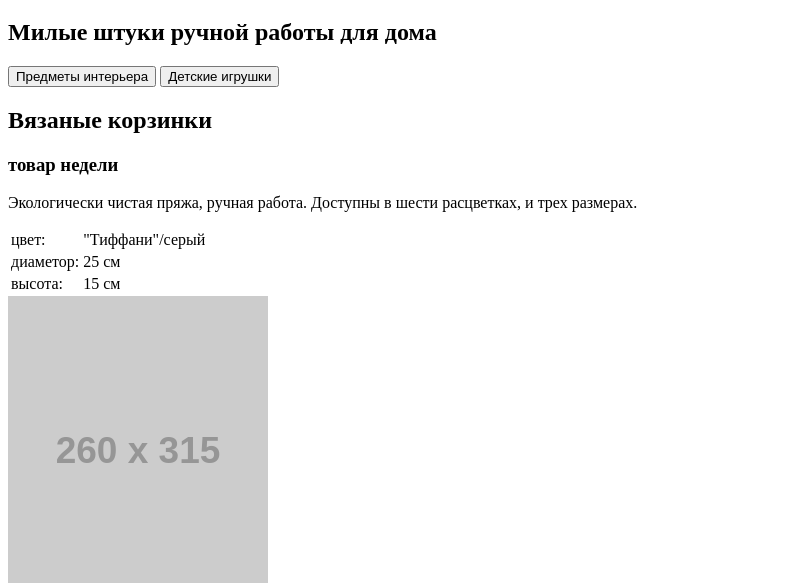
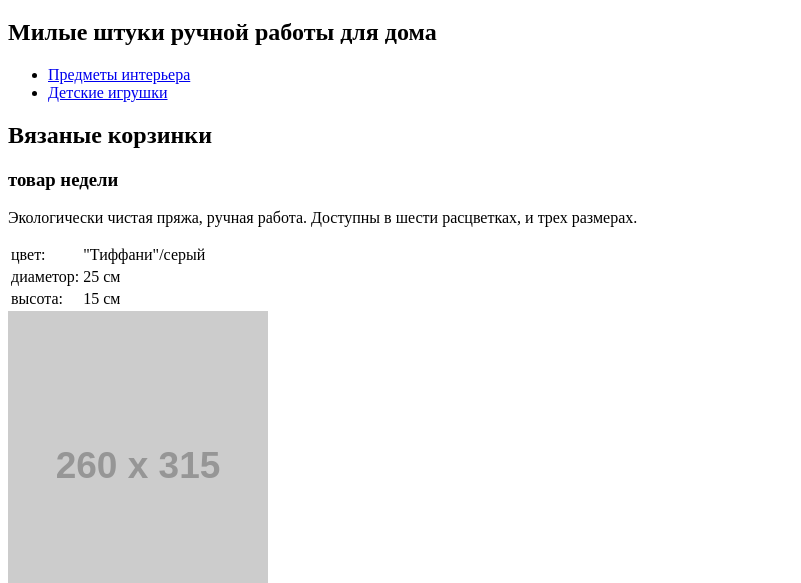
Before and after one commit to GreeneTM/677469-mishka-16, a website: page source/index.html in a window 1280 px wide. Shown: the part 217-800 px from the top of the page, without its empty margins (0-801 px from the left). Drawn offline with Linux system fonts and the light colour scheme; placeholder pictures from the web are drawn by us.

Commit message:
изменяет конпки на ссылки и добовляет их в список

```diff
--- a/source/index.html
+++ b/source/index.html
@@ -34,9 +34,15 @@
     <main class="page-main">
         <h1 class="visually-hidden">Mishka Интернет-магазин игрушек ручной работы</h1>
         <section class="tagline">
-          <h2 class="tagline__titel">Милые штуки ручной работы для дома</h2>
-          <button class="tagline__botton tagline__botton--interior" type="button">Предметы интерьера</button>
-          <button class="tagline__botton tagline__botton--toys" type="button">Детские игрушки</button>
+          <h2 class="tagline__title">Милые штуки ручной работы для дома</h2>
+          <ul class="tagline__list">
+            <li class="tagline__item">
+              <a href="#" class="tagline__link tagline__link--interior">Предметы интерьера</a>
+            </li>
+            <li class="tagline__item">
+              <a href="#" class="tagline__link tagline__link--toys">Детские игрушки</a>
+            </li>
+          </ul>
         </section>
         <section class="product">
           <h2>Вязаные корзинки</h2>
```
